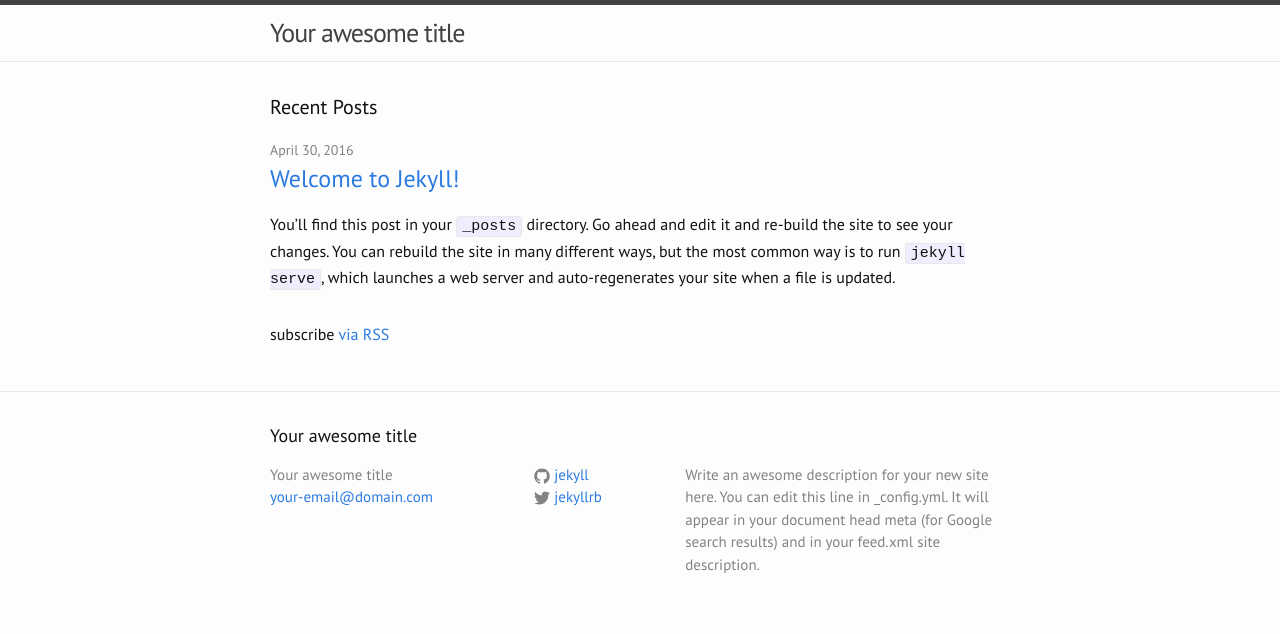
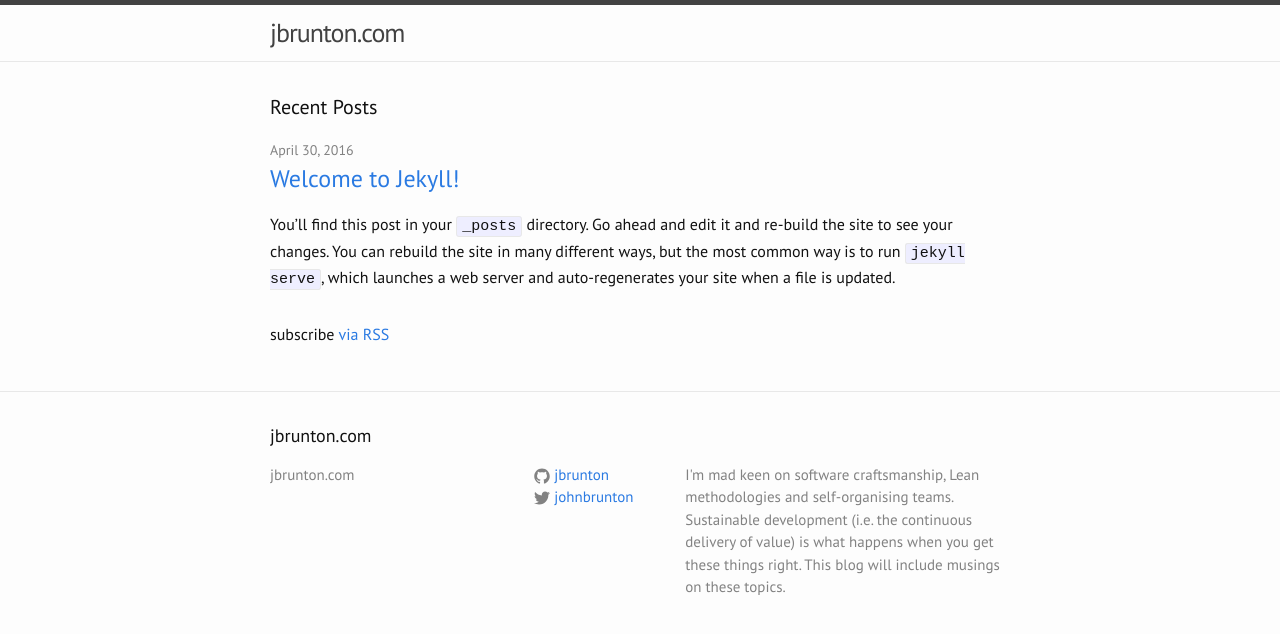
Before and after one commit to jbrunton/jbrunton.com, a Jekyll site: the page built from index.html, in a window 1280 px wide. Shown: the top 634 px of the page. Built offline with Jekyll 4.4.1, drawn with Linux system fonts in a browser that asks for light colours; nearby versions of some CDN libraries.

Commit message:
update site settings

```diff
--- a/_config.yml
+++ b/_config.yml
@@ -6,16 +6,16 @@
 # 'jekyll serve'. If you change this file, please restart the server process.
 
 # Site settings
-title: Your awesome title
-email: your-email@domain.com
+title: jbrunton.com
 description: > # this means to ignore newlines until "baseurl:"
-  Write an awesome description for your new site here. You can edit this
-  line in _config.yml. It will appear in your document head meta (for
-  Google search results) and in your feed.xml site description.
+  I'm mad keen on software craftsmanship, Lean methodologies and self-organising
+  teams. Sustainable development (i.e. the continuous delivery of value) is what
+  happens when you get these things right. This blog will include musings on
+  these topics.
 baseurl: "" # the subpath of your site, e.g. /blog
-url: "http://yourdomain.com" # the base hostname & protocol for your site
-twitter_username: jekyllrb
-github_username:  jekyll
+url: "www.jbrunton.com" # the base hostname & protocol for your site
+twitter_username: johnbrunton
+github_username:  jbrunton
 
 # Build settings
 markdown: kramdown
```
